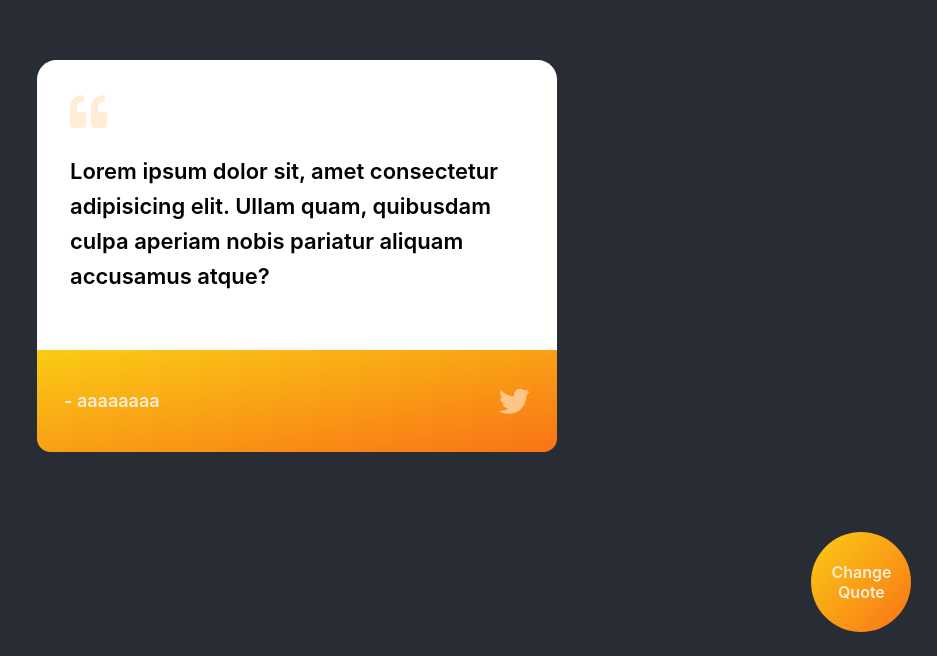
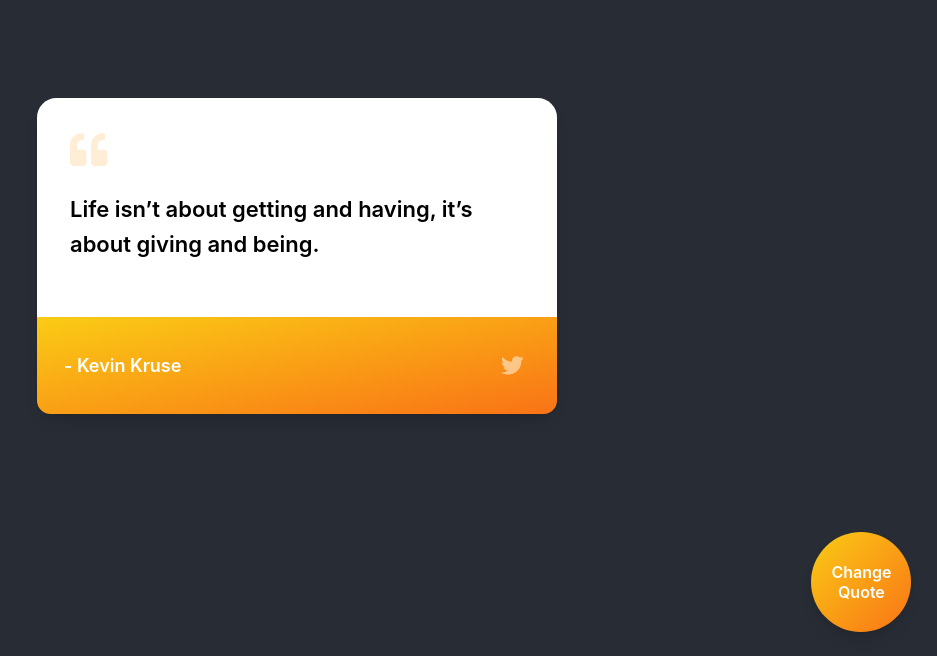
Before and after one commit to classydev100/react-quote-generate, a React (Create React App) app: page / in a window 1280 px wide. Shown: the part 144-800 px from the top of the page, without its empty margins (343-1280 px from the left). Built offline with nearby package versions, Linux system fonts and the light colour scheme.

Commit message:
added 'static' quotes

```diff
--- a/src/App.js
+++ b/src/App.js
@@ -1,6 +1,12 @@
-import './App.css';
-import FloatingButton from './components/FloatingButton/FloatingButton';
-import QuoteBox from './components/QuoteBox/QuoteBox';
+import "./App.css";
+import FloatingButton from "./components/FloatingButton/FloatingButton";
+import QuoteBox from "./components/QuoteBox/QuoteBox";
+
+const quotesGist =
+  "https://gist.githubusercontent.com/Th3Wall/8d9d6adb080e04ee6e5fcae2707fdde2/raw/90eb9489b774d5da82675b35936260ce9d0327ce/quotes.json";
+// background: linear-gradient(to bottom right,#facc15,#f97316);
+// background: linear-gradient(to bottom right,#4ade80,#06b6d4);
+// background: linear-gradient(to bottom right,#a855f7,#6366f1);
 
 const App = () => {
   return (
@@ -9,6 +15,6 @@ const App = () => {
       <QuoteBox />
     </div>
   );
-}
+};
 
 export default App;
--- a/src/components/FloatingButton/floatingButton.scss
+++ b/src/components/FloatingButton/floatingButton.scss
@@ -12,6 +12,7 @@
     font-weight: 600;
     border-radius: 50%;
     cursor: pointer;
-    color: rgba(255,237,213,1);
+    color: white;
     background: linear-gradient(to bottom right,#facc15,#f97316);
+    box-shadow: 0 10px 15px -3px rgba(0,0,0,0.1),0 4px 6px -2px rgba(0,0,0,0.05);
 }
--- a/src/components/QuoteBox/QuoteBox.js
+++ b/src/components/QuoteBox/QuoteBox.js
@@ -1,22 +1,108 @@
 import { faTwitter } from "@fortawesome/free-brands-svg-icons";
 import { faQuoteLeft } from "@fortawesome/free-solid-svg-icons";
-import { FontAwesomeIcon } from '@fortawesome/react-fontawesome';
-import React from 'react';
+import { FontAwesomeIcon } from "@fortawesome/react-fontawesome";
+import React, { useEffect, useState } from "react";
 import "./quoteBox.scss";
 
+const tweetIt = "https://twitter.com/intent/tweet?text=";
+const quotes = [
+  {
+    quote: "Life isn’t about getting and having, it’s about giving and being.",
+    author: "Kevin Kruse",
+  },
+  {
+    quote: "Whatever the mind of man can conceive and believe, it can achieve.",
+    author: "Napoleon Hill",
+  },
+  {
+    quote: "Strive not to be a success, but rather to be of value.",
+    author: "Albert Einstein",
+  },
+  {
+    quote:
+      "Two roads diverged in a wood, and I—I took the one less traveled by, And that has made all the difference.",
+    author: "Robert Frost",
+  },
+  {
+    quote: "I attribute my success to this: I never gave or took any excuse.",
+    author: "Florence Nightingale",
+  },
+  {
+    quote: "You miss 100% of the shots you don’t take.",
+    author: "Wayne Gretzky",
+  },
+  {
+    quote:
+      "I’ve missed more than 9000 shots in my career. I’ve lost almost 300 games. 26 times I’ve been trusted to take the game winning shot and missed. I’ve failed over and over and over again in my life. And that is why I succeed.",
+    author: "Michael Jordan",
+  },
+  {
+    quote:
+      "The most difficult thing is the decision to act, the rest is merely tenacity.",
+    author: "Amelia Earhart",
+  },
+  {
+    quote: "Every strike brings me closer to the next home run.",
+    author: "Babe Ruth",
+  },
+  {
+    quote: "Definiteness of purpose is the starting point of all achievement.",
+    author: "W. Clement Stone",
+  },
+  {
+    quote: "We must balance conspicuous consumption with conscious capitalism.",
+    author: "Kevin Kruse",
+  },
+  {
+    quote: "Life is what happens to you while you’re busy making other plans.",
+    author: "John Lennon",
+  },
+  {
+    quote: "We become what we think about.",
+    author: "Earl Nightingale",
+  },
+  {
+    quote:
+      "Twenty years from now you will be more disappointed by the things that you didn’t do than by the ones you did do, so throw off the bowlines, sail away from safe harbor, catch the trade winds in your sails.  Explore, Dream, Discover.",
+    author: "Mark Twain",
+  },
+];
+
 export default function QuoteBox() {
+  const [currentQuote, setCurrentQuote] = useState("");
+
+  const handleChange = () => {
+    setCurrentQuote(quotes[Math.floor(Math.random() * quotes.length)]);
+  };
+
+  useEffect(() => {
+    handleChange();
+  }, []);
+
   return (
     <div className="quote__wrp">
       <div className="quote__content">
         <div className="quote__sentence">
-                    <FontAwesomeIcon icon={faQuoteLeft} size="lg" className='quote__icon' />
-                    <p>Lorem ipsum dolor sit, amet consectetur adipisicing elit. Ullam quam, quibusdam culpa aperiam nobis pariatur aliquam accusamus atque?</p>
+          <FontAwesomeIcon
+            icon={faQuoteLeft}
+            size="lg"
+            className="quote__icon"
+          />
+          <p>{currentQuote.quote}</p>
         </div>
         <div className="quote__footer">
-                    - aaaaaaaa
-                    <FontAwesomeIcon icon={faTwitter} size="lg" className='quote__tweet' />
+          - {currentQuote.author}
+          <button>
+            <a>
+              <FontAwesomeIcon
+                icon={faTwitter}
+                size="lg"
+                className="quote__tweet"
+              />
+            </a>
+          </button>
         </div>
       </div>
     </div>
-    )
+  );
 }
--- a/src/components/QuoteBox/quoteBox.scss
+++ b/src/components/QuoteBox/quoteBox.scss
@@ -4,6 +4,12 @@
         background-color: white;
         width: 20em;
         border-radius: .75em;
+        transition: transform 0.2s ease-in-out;
+        box-shadow: 0 10px 15px -3px rgba(0,0,0,0.1),0 4px 6px -2px rgba(0,0,0,0.05);
+
+        &:hover {
+            transform: rotate(-2deg);
+        }
     }
 
     &__sentence {
@@ -36,7 +42,7 @@
         flex: 1;
         align-items: center;
         justify-content: space-between;
-        color: rgba(255,237,213,1);
+        color: white;
         font-size: 18px;
         line-height: 1.4;
         font-weight: 600;
@@ -44,6 +50,13 @@
         border-bottom-right-radius: .75em;
         background: linear-gradient(to bottom right,#facc15,#f97316);
         padding: 2em 1.5em;
+
+        button {
+            background: none;
+            border: 0;
+            box-shadow: none;
+            outline: 0;
+        }
     }
 
 }
```
Also changed, not shown: 1 other file (tests, documents, lock files or other folders). Lines whose indentation alone changed are shown as unchanged.
